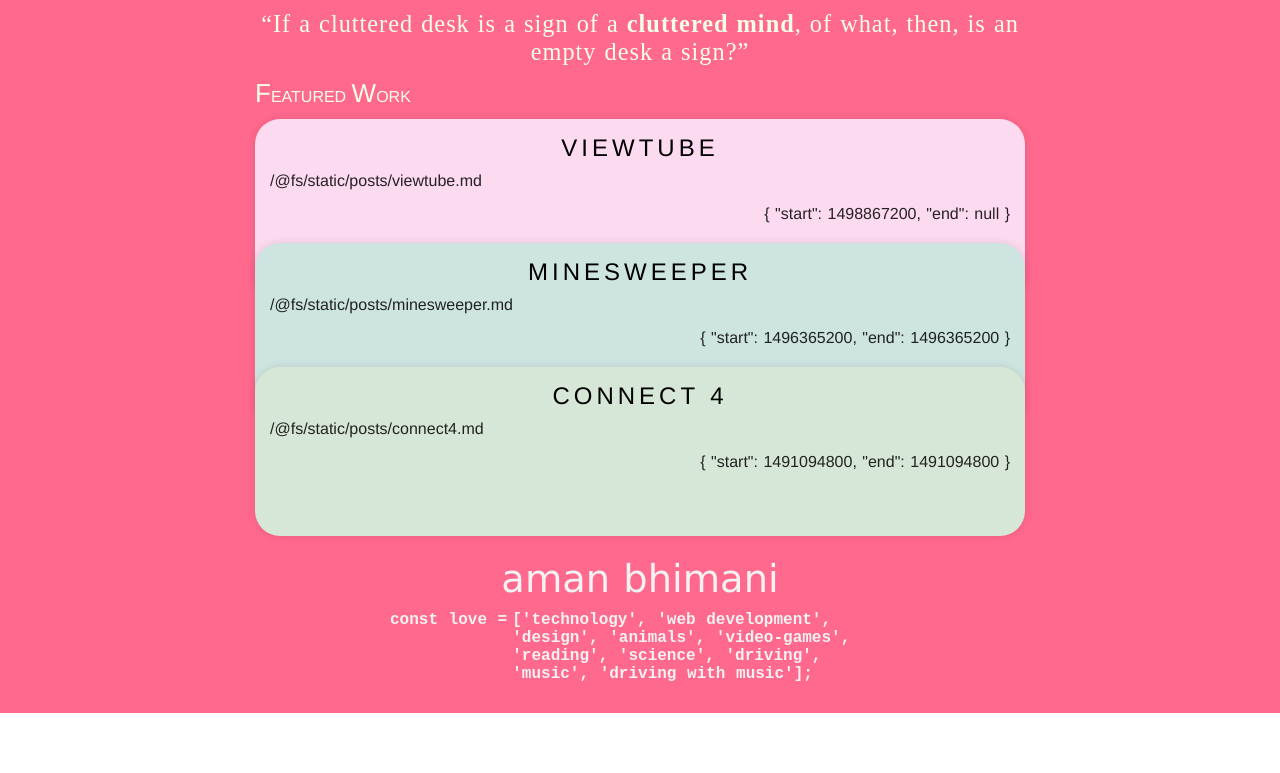
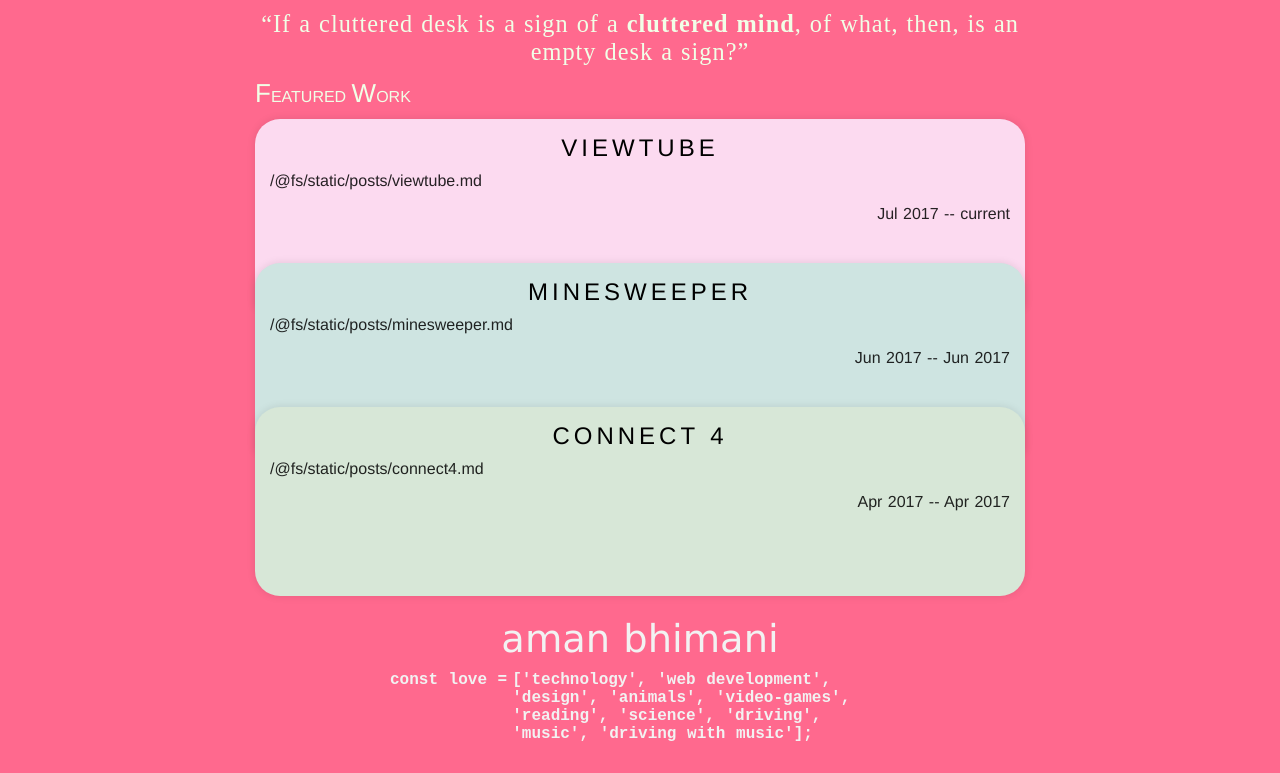
Before and after one commit to aryascripts/portfolio, a Nuxt app: page / in a window 1280 px wide. Shown: the part 722-1495 px from the top of the page. Before the commit the page ends 1435 px from the top, so only its background shows below. Built offline with nearby package versions, Linux system fonts and the light colour scheme; a web font is replaced by a local one.

Commit message:
human readable date on card

```diff
--- a/components/Card.vue
+++ b/components/Card.vue
@@ -12,7 +12,9 @@
       <div v-html="post" class="para post"></div>
 
       <div class="para date">
-        {{ project.date }}
+        {{ getReadableDate(project.date.start) }}
+        --
+        {{ project.date.end ? getReadableDate(project.date.end) : 'current' }}
       </div>
     </div>
 
@@ -22,6 +24,7 @@
 
 <script>
 import SiteData from './../utils/content'
+import { getReadableDate } from './../utils/functions'
 
 export default {
   props: [
@@ -34,7 +37,7 @@
     },
     async getMarkdownContent() {
       const file = this.$axios.$get('./static/posts/viewtube.md');
-    },
+    }
   },
   data() {
     const color = this.getRandomColor();
@@ -46,6 +49,9 @@
     post() {
       return SiteData.getPost(this.project.md_file)
     }
+  },
+  beforeCreate() {
+    this.getReadableDate = getReadableDate;
   }
 }
 
@@ -79,7 +85,7 @@
   .content {
     display: flex;
     flex-direction: column;
-    padding: 15px 15px #{$card-overlap+5} 15px;
+    padding: 15px 15px #{$card-overlap+25} 15px;
     height: 100%;
   }
 
--- a/utils/content.json
+++ b/utils/content.json
@@ -11,7 +11,7 @@
       "featured":true,
       "type":"Personal",
       "date": {
-        "start": 1498867200,
+        "start": 1498867200000,
         "end": null
       },
       "collection":"science-engineering",
@@ -36,8 +36,8 @@
       "featured":true,
       "type":"Personal",
       "date": {
-        "start": 1496365200,
-        "end": 1496365200
+        "start": 1496365200000,
+        "end": 1496365200000
       },
       "collection":"science-engineering",
       "skills":[
@@ -62,8 +62,8 @@
       "featured":true,
       "type":"Personal",
       "date": {
-        "start": 1491094800,
-        "end": 1491094800
+        "start": 1491094800000,
+        "end": 1491094800000
       },
       "collection":"science-engineering",
       "skills":[
--- a/utils/functions.js
+++ b/utils/functions.js
@@ -1,3 +1,4 @@
 export function getReadableDate(epoch) {
-  return '';
+  const d = new Date(epoch);
+  return d.toLocaleDateString('en-us', {month: 'short', year: 'numeric'});
 }
```
Also changed, not shown: 1 other file (tests, documents, lock files or other folders).
